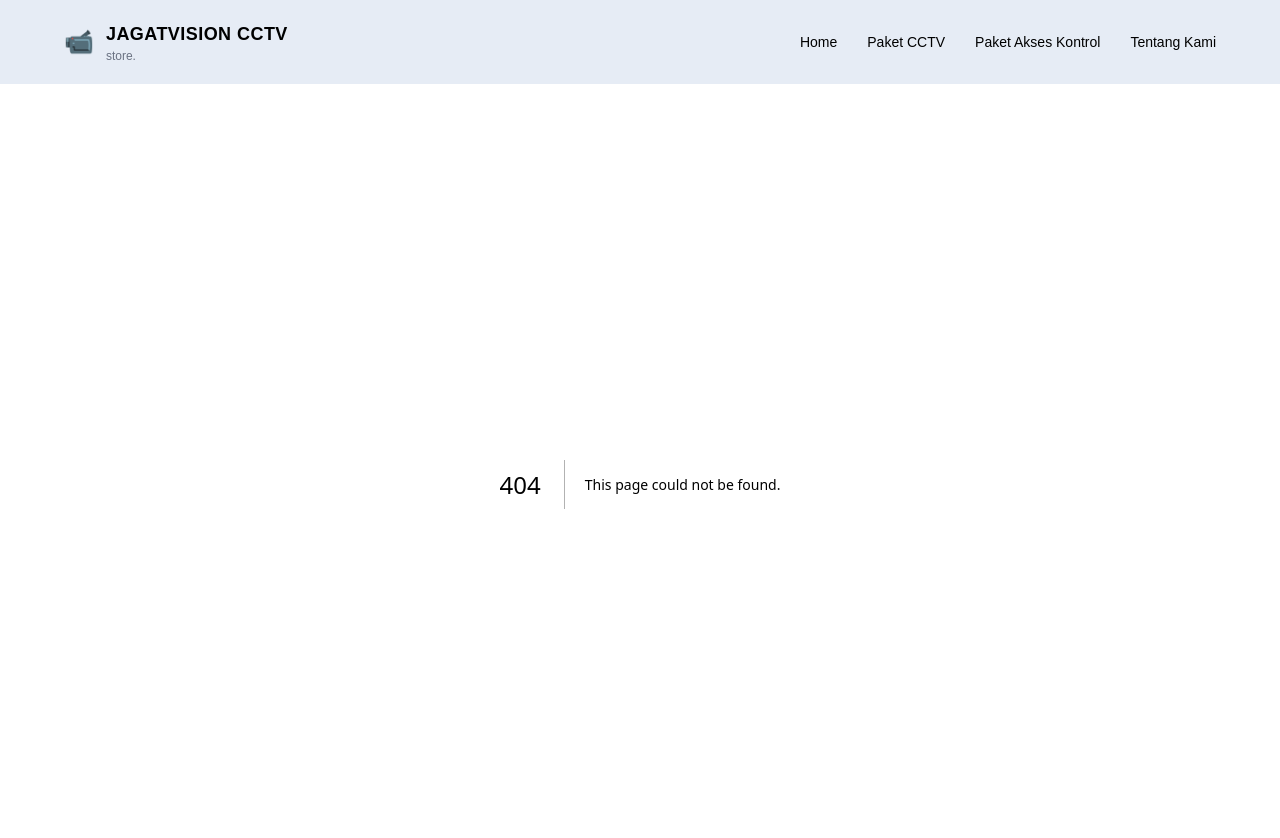
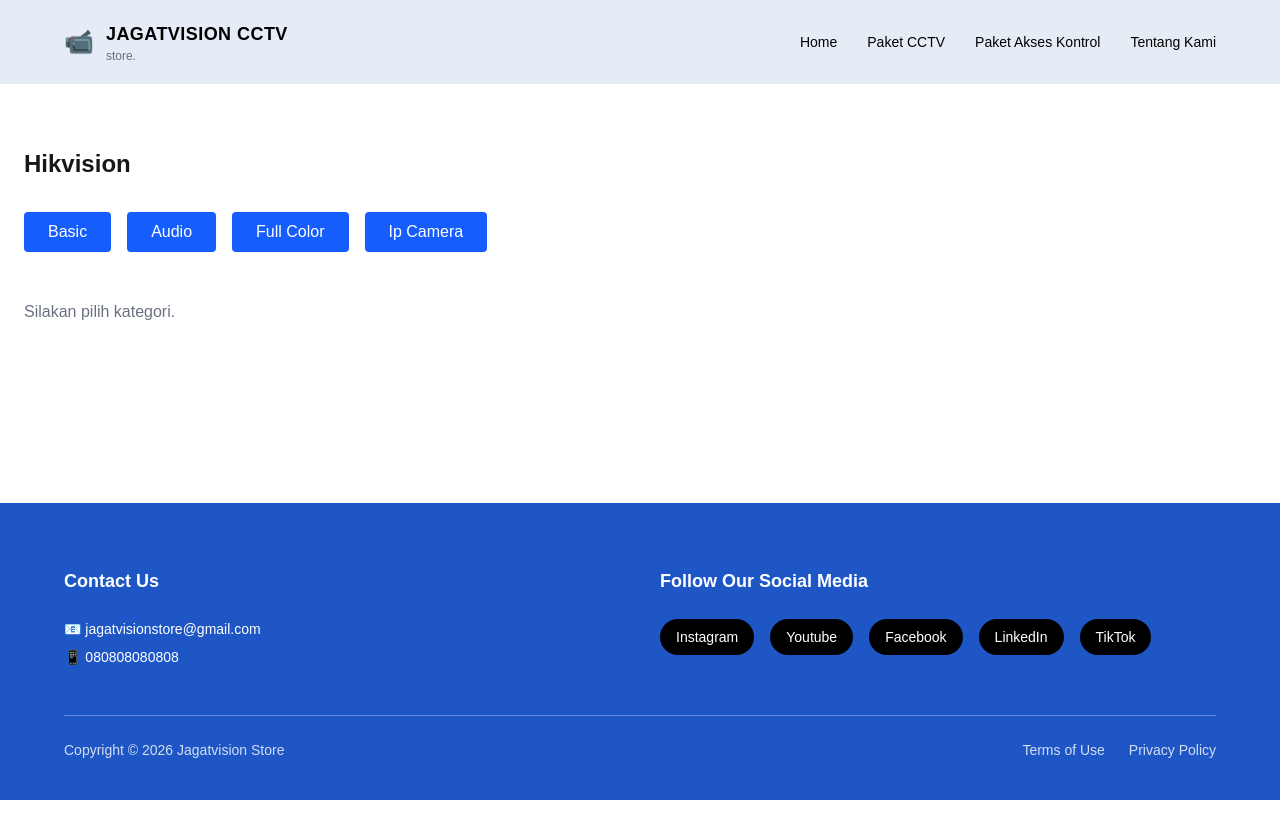
Before and after one commit to fanospone/jagatvision, a Next.js app: page /paketcctv/hikvision in a window 1280 px wide. Before the commit this address had no page. Shown: the top 838 px of the page. After the commit the page ends 800 px from the top, so only its background shows below. Built offline with nearby package versions, Linux system fonts and the light colour scheme.

Commit message:
update paket cctv

```diff
--- a/app/layout.tsx
+++ b/app/layout.tsx
@@ -2,6 +2,7 @@
 import { Geist, Geist_Mono } from "next/font/google";
 import "./globals.css";
 import Header from "@/components/Header";
+import Footer from "@/components/Footer"
 
 const geistSans = Geist({
   variable: "--font-geist-sans",
@@ -26,10 +27,15 @@
   return (
     <html lang="en">
       <body
-        className={`${geistSans.variable} ${geistMono.variable} antialiased`}
+        className={`${geistSans.variable} ${geistMono.variable} antialiased min-h-screen flex flex-col`}
       >
-         <Header />
-        {children}
+        <Header />
+
+        <main className="flex-1">
+          {children}
+        </main>
+
+        <Footer />
       </body>
     </html>
   );
--- a/app/page.tsx
+++ b/app/page.tsx
@@ -7,7 +7,6 @@
 import AccessProducts from "@/components/AccessProducts";
 import WhyChooseUs from "@/components/WhyChooseUs";
 import Clients from "@/components/Clients";
-import Footer from "@/components/Footer";
 
 export default function Home() {
   return (
@@ -21,7 +20,6 @@
       <AccessProducts />
       <WhyChooseUs />
       <Clients/>
-      <Footer />
     </>
   );
 }
--- /dev/null
+++ b/app/paketcctv/[brand]/[category]/page.tsx
@@ -0,0 +1,71 @@
+import products from "@/data/products.json"
+import { notFound } from "next/navigation"
+import Image from "next/image"
+
+type ProductItem = {
+  id: number
+  name: string
+  price: number
+  picture: string
+}
+
+type ProductsType = typeof products
+
+export default async function CategoryPage({
+  params,
+}: {
+  params: Promise<{ brand: string; category: string }>
+}) {
+
+  const { brand, category } = await params   // 🔥 WAJIB await
+
+  const brandKey = brand.toLowerCase()
+  const categoryKey = category.toLowerCase()
+
+  const brandData =
+    (products as ProductsType)[
+      brandKey as keyof ProductsType
+    ]
+
+  if (!brandData) {
+    notFound()
+  }
+
+  const items = brandData[
+    categoryKey as keyof typeof brandData
+  ] as ProductItem[] | undefined
+
+  if (!items) {
+    notFound()
+  }
+
+ return (
+  <div className="grid grid-cols-4 gap-8 md:grid-cols-2 sm:grid-cols-1">
+    {items.map((item) => (
+      <div
+        key={item.id}
+        className="bg-white rounded-lg shadow hover:shadow-lg transition overflow-hidden"
+      >
+        <div className="relative w-full h-48">
+          <Image
+            src={item.picture}
+            alt={item.name}
+            fill
+            className="object-cover"
+          />
+        </div>
+
+        <div className="p-4">
+          <h3 className="font-semibold mb-2">
+            {item.name}
+          </h3>
+
+          <p className="text-blue-600 font-bold">
+            Rp {item.price.toLocaleString("id-ID")}
+          </p>
+        </div>
+      </div>
+    ))}
+  </div>
+)
+}
--- /dev/null
+++ b/app/paketcctv/[brand]/layout.tsx
@@ -0,0 +1,53 @@
+import Link from "next/link"
+import products from "@/data/products.json"
+import { notFound } from "next/navigation"
+
+type ProductsType = typeof products
+
+export default async function BrandLayout({
+  children,
+  params,
+}: {
+  children: React.ReactNode
+  params: Promise<{ brand: string }>
+}) {
+
+  const { brand } = await params
+  const brandKey = brand.toLowerCase()
+
+  const brandData =
+    (products as ProductsType)[
+      brandKey as keyof ProductsType
+    ]
+
+  if (!brandData) {
+    notFound()
+  }
+
+  const categories = Object.keys(brandData)
+
+  return (
+  <div className="max-w-7xl mx-auto px-6 py-16">
+
+    <h1 className="text-2xl font-bold mb-8 capitalize">
+      {brand}
+    </h1>
+
+    {/* CATEGORY PANEL */}
+    <div className="flex gap-4 flex-wrap mb-12">
+      {categories.map((category) => (
+        <Link
+          key={category}
+          href={`/paketcctv/${brandKey}/${category}`}
+          className="px-6 py-2 bg-blue-600 text-white rounded hover:bg-blue-700 transition capitalize"
+        >
+          {category.replace("-", " ")}
+        </Link>
+      ))}
+    </div>
+
+    {children}
+
+  </div>
+)
+}
--- /dev/null
+++ b/app/paketcctv/[brand]/page.tsx
@@ -0,0 +1,13 @@
+import Link from "next/link"
+import products from "@/data/products.json"
+import { notFound } from "next/navigation"
+
+type ProductsType = typeof products
+
+export default function BrandPage() {
+  return (
+    <div className="text-gray-500">
+      Silakan pilih kategori.
+    </div>
+  )
+}
--- /dev/null
+++ b/app/paketcctv/page.tsx
@@ -0,0 +1,31 @@
+import Link from "next/link"
+import products from "@/data/products.json"
+
+export default function PaketCCTV() {
+
+  const brands = Object.keys(products)
+
+  return (
+    <div className="max-w-7xl mx-auto px-6 py-16">
+
+      <h1 className="text-3xl font-bold mb-10">
+        Paket CCTV
+      </h1>
+
+      <div className="grid grid-cols-4 gap-6 md:grid-cols-2 sm:grid-cols-1">
+
+        {brands.map((brand) => (
+          <Link
+            key={brand}
+            href={`/paketcctv/${brand}`}
+            className="bg-gray-100 hover:bg-blue-600 hover:text-white transition p-6 rounded-lg text-center font-semibold capitalize"
+          >
+            {brand}
+          </Link>
+        ))}
+
+      </div>
+
+    </div>
+  )
+}
--- a/components/Header.jsx
+++ b/components/Header.tsx
@@ -1,8 +1,9 @@
 "use client";
 
 import Link from "next/link";
+import { JSX } from "react";
 
-export default function Header() {
+export default function Header(): JSX.Element {
   return (
     <header className="w-full bg-[#E6ECF5] px-16 py-5 flex justify-between items-center">
 
@@ -19,18 +20,35 @@
 
       {/* Navigation */}
       <nav className="flex gap-10 text-sm font-medium text-gray-700">
-        <Link href="/" className="hover:text-blue-600 transition">
+
+        <Link
+          href="/"
+          className="hover:text-blue-600 transition-colors duration-200"
+        >
           Home
         </Link>
-        <Link href="/paket-cctv" className="hover:text-blue-600 transition">
+
+        <Link
+          href="/paketcctv"
+          className="hover:text-blue-600 transition-colors duration-200"
+        >
           Paket CCTV
         </Link>
-        <Link href="/akses-kontrol" className="hover:text-blue-600 transition">
+
+        <Link
+          href="/paketakseskontrol"
+          className="hover:text-blue-600 transition-colors duration-200"
+        >
           Paket Akses Kontrol
         </Link>
-        <Link href="/tentang" className="hover:text-blue-600 transition">
+
+        <Link
+          href="/tentang"
+          className="hover:text-blue-600 transition-colors duration-200"
+        >
           Tentang Kami
         </Link>
+
       </nav>
 
     </header>
--- /dev/null
+++ b/data/products.json
@@ -0,0 +1,71 @@
+{
+  "hikvision": {
+    "basic": [
+      {
+        "id": 1,
+        "name": "Hikvision 1 Channel Basic",
+        "price": 3599000,
+        "picture": "/images/products/hikvision/basic-1.jpg"
+      },
+      {
+        "id": 2,
+        "name": "Hikvision 2 Channel Basic",
+        "price": 4599000,
+        "picture": "/images/products/hikvision/basic-2.jpg"
+      },
+      {
+        "id": 3,
+        "name": "Hikvision 3 Channel Basic",
+        "price": 1142345,
+        "picture": "/images/products/hikvision/basic-3.jpg"
+      },
+      {
+        "id": 4,
+        "name": "Hikvision 4 Channel Basic",
+        "price": 6444332,
+        "picture": "/images/products/hikvision/basic-4.jpg"
+      },
+      {
+        "id": 5,
+        "name": "Hikvision 5 Channel Basic",
+        "price": 6222332,
+        "picture": "/images/products/hikvision/basic-5.jpg"
+      },
+      {
+        "id": 6,
+        "name": "Hikvision 6 Channel Basic",
+        "price": 8545322,
+        "picture": "/images/products/hikvision/basic-6.jpg"
+      },
+      {
+        "id": 7,
+        "name": "Hikvision 7 Channel Basic",
+        "price": 7834343,
+        "picture": "/images/products/hikvision/basic-7.jpg"
+      }
+    ],
+    "audio": [
+      {
+        "id": 1,
+        "name": "Hikvision 2 Channel Audio",
+        "price": 4999000,
+        "picture": "/images/products/hikvision/audio-1.jpg"
+      }
+    ],
+    "full-color": [],
+    "ip-camera": []
+  },
+
+  "hilook": {
+    "basic": [
+      {
+        "id": 1,
+        "name": "Hilook 2 Channel Basic",
+        "price": 2999000,
+        "picture": "/images/products/hilook/basic-1.jpg"
+      }
+    ],
+    "audio": [],
+    "full-color": []
+  }
+}
```
